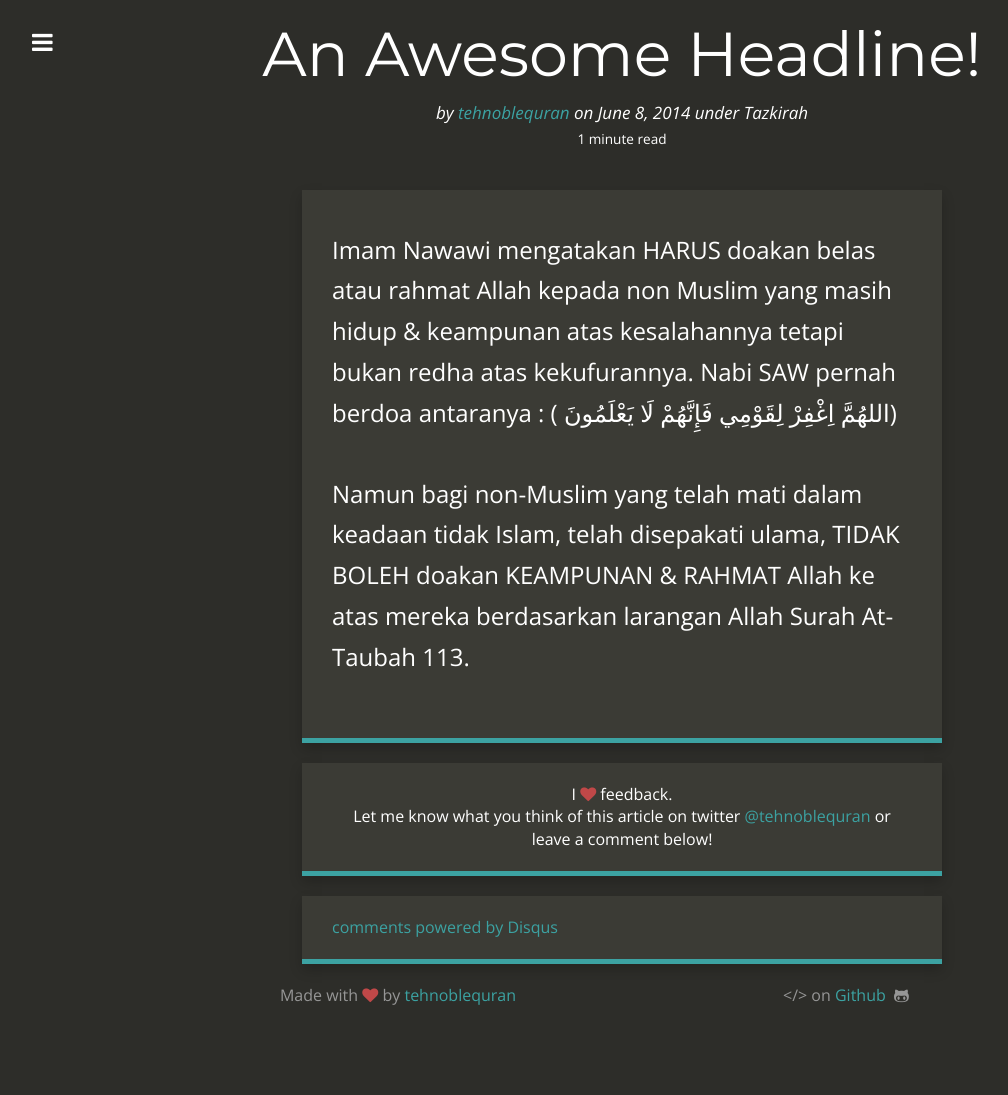
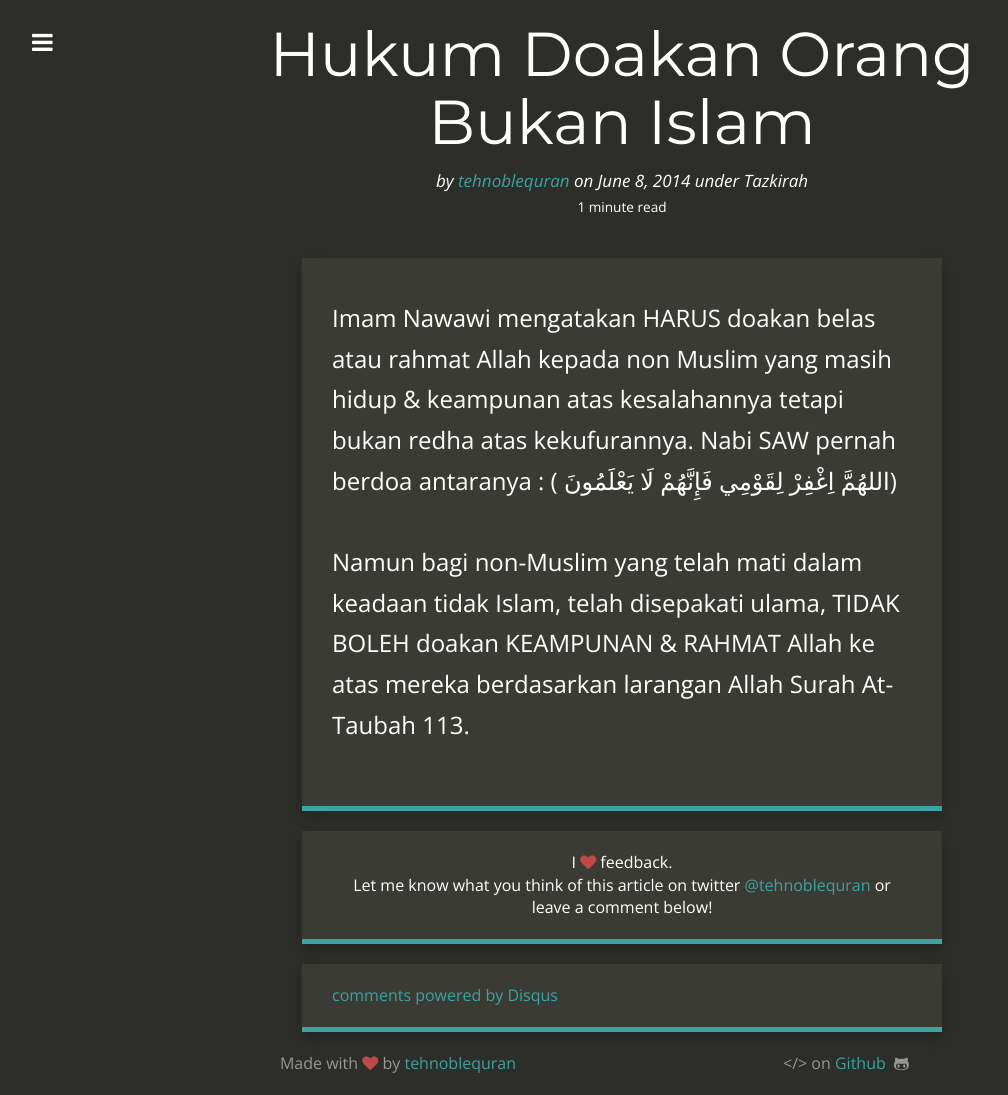
Before and after one commit to kedamaian/swsyafiq, a Jekyll site: the page built from _posts/2014-06-08-hukum-doakan-orang-bukan-islam.md, in a window 1280 px wide. Shown: the whole page, without its empty margins (18-1026 px from the left). Built offline with Jekyll 4.4.1, drawn with Linux system fonts in a browser that asks for light colours; nearby versions of some CDN libraries; comment, search, counter and statistics services are not loaded; before the commit the page ends 1027 px from its top, so only the background shows below that.

Commit message:
Updated 2014-06-08-hukum-doakan-orang-bukan-islam.md

```diff
--- a/_posts/2014-06-08-hukum-doakan-orang-bukan-islam.md
+++ b/_posts/2014-06-08-hukum-doakan-orang-bukan-islam.md
@@ -2,7 +2,7 @@
 layout: post
 published: true
 author: tehnoblequran
-title: An Awesome Headline!
+title: Hukum Doakan Orang Bukan Islam
 categories:
   - Tazkirah
 ---
```
